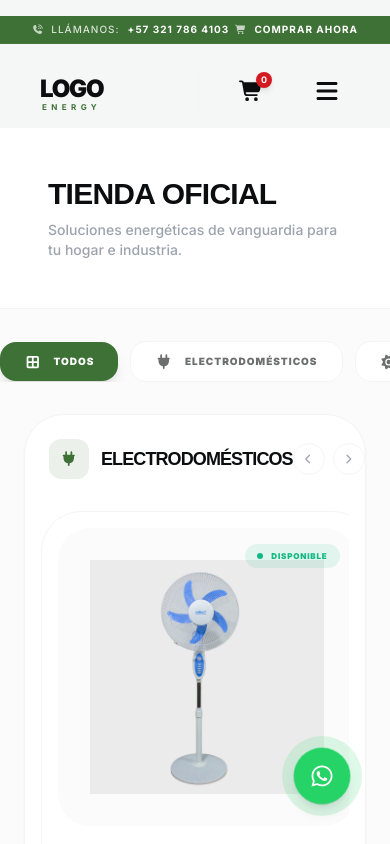
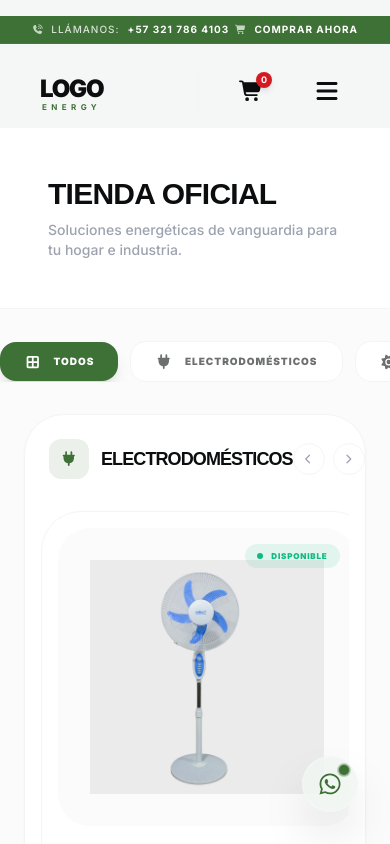
Before and after one commit to checho420/logo-energy, a React (Vite) app: page /shop in a window 390 px wide. Shown: the top 844 px of the page. Built offline with nearby package versions, Linux system fonts and the light colour scheme.

Commit message:
feat: implement responsive Navbar with scroll-based visibility and add FloatingWhatsApp contact button

```diff
--- a/src/components/FloatingWhatsApp.jsx
+++ b/src/components/FloatingWhatsApp.jsx
@@ -5,46 +5,45 @@ import { faWhatsapp } from '@fortawesome/free-brands-svg-icons';
 
 const FloatingWhatsApp = () => {
     return (
-        <div className="fixed bottom-10 right-10 z-[9999] flex items-center justify-center">
-            {/* Elegant Wave/Pulse Effect - Subtle and sophisticated */}
-            {[1, 2].map((i) => (
-                <motion.div
-                    key={i}
-                    initial={{ scale: 1, opacity: 0.5 }}
-                    animate={{
-                        scale: [1, 1.6],
-                        opacity: 0
-                    }}
-                    transition={{
-                        duration: 3,
-                        repeat: Infinity,
-                        delay: i * 1.5,
-                        ease: "easeOut"
-                    }}
-                    className="absolute w-14 h-14 bg-[#25D366] rounded-full"
-                />
-            ))}
-
+        <div className="fixed bottom-8 right-8 z-[1000]">
             <motion.a
                 href="https://wa.me/3245452771"
                 target="_blank"
                 rel="noopener noreferrer"
-                initial={{ opacity: 0, scale: 0.5 }}
+                initial={{ opacity: 0, scale: 0.8 }}
                 animate={{ opacity: 1, scale: 1 }}
-                transition={{
-                    type: "spring",
-                    stiffness: 260,
-                    damping: 20
-                }}
                 whileHover={{
                     scale: 1.1,
-                    boxShadow: "0px 15px 35px rgba(37, 211, 102, 0.4)"
+                    shadow: "0 0 30px rgba(59, 130, 48, 0.4)"
                 }}
-                whileTap={{ scale: 0.95 }}
-                className="relative bg-[#25D366] text-white h-14 w-14 rounded-full flex items-center justify-center shadow-lg outline-none"
-                title="Escríbenos"
+                whileTap={{ scale: 0.9 }}
+                className="group relative w-14 h-14 md:w-16 md:h-16 flex items-center justify-center bg-white/80 dark:bg-[#1A1D1E]/80 backdrop-blur-2xl rounded-full border border-gray-100 dark:border-white/10 shadow-2xl transition-all duration-500 overflow-hidden"
             >
-                <FontAwesomeIcon icon={faWhatsapp} className="text-2xl" />
+                {/* Subtle Breathing Glow Effect */}
+                <motion.div
+                    animate={{
+                        opacity: [0.1, 0.3, 0.1],
+                        scale: [1, 1.2, 1]
+                    }}
+                    transition={{ duration: 4, repeat: Infinity, ease: "easeInOut" }}
+                    className="absolute inset-0 bg-brand-green/20 rounded-full"
+                />
+
+                {/* Rotating Border on Hover */}
+                <div className="absolute inset-[-2px] bg-gradient-to-tr from-brand-green/40 to-transparent opacity-0 group-hover:opacity-100 transition-opacity duration-500 rounded-full" />
+
+                <FontAwesomeIcon
+                    icon={faWhatsapp}
+                    className="text-2xl md:text-3xl text-brand-green z-10 group-hover:scale-110 transition-transform duration-500"
+                />
+
+                {/* Satellite Live Dot */}
+                <div className="absolute top-2 right-2 z-20">
+                    <span className="relative flex h-2.5 w-2.5">
+                        <span className="animate-ping absolute inline-flex h-full w-full rounded-full bg-brand-green opacity-75"></span>
+                        <span className="relative inline-flex rounded-full h-2.5 w-2.5 bg-brand-green"></span>
+                    </span>
+                </div>
             </motion.a>
         </div>
     );
--- a/src/components/Navbar.jsx
+++ b/src/components/Navbar.jsx
@@ -21,17 +21,33 @@ const Navbar = () => {
     const [isLoginOpen, setIsLoginOpen] = useState(false);
     const [isMenuOpen, setIsMenuOpen] = useState(false);
     const [scrolled, setScrolled] = useState(false);
+    const [visible, setVisible] = useState(true);
+    const [lastScrollY, setLastScrollY] = useState(0);
     const navigate = useNavigate();
     const location = useLocation();
     const currentIconColor = theme === 'dark' ? '#FFFFFF' : '#0B0D0E';
 
     useEffect(() => {
         const handleScroll = () => {
-            setScrolled(window.scrollY > 20);
+            const currentScrollY = window.scrollY;
+
+            // Effect transparency
+            setScrolled(currentScrollY > 20);
+
+            // Smart Visibility Logic
+            if (currentScrollY > lastScrollY && currentScrollY > 100) {
+                // Scrolling Down
+                setVisible(false);
+            } else {
+                // Scrolling Up
+                setVisible(true);
+            }
+
+            setLastScrollY(currentScrollY);
         };
-        window.addEventListener('scroll', handleScroll);
+        window.addEventListener('scroll', handleScroll, { passive: true });
         return () => window.removeEventListener('scroll', handleScroll);
-    }, []);
+    }, [lastScrollY]);
 
     useEffect(() => {
         setIsMenuOpen(false);
@@ -55,10 +71,16 @@ const Navbar = () => {
 
     return (
         <>
-            <header key={theme} className={`w-full fixed top-0 z-50 transition-all duration-700 ease-in-out ${scrolled
+            <motion.header
+                key={theme}
+                initial={{ y: 0 }}
+                animate={{ y: visible ? 0 : -100 }}
+                transition={{ duration: 0.4, ease: "easeInOut" }}
+                className={`w-full fixed top-0 z-50 transition-all duration-700 ease-in-out ${scrolled
                     ? 'bg-white/70 dark:bg-[#1A1D1E]/70 backdrop-blur-2xl shadow-xl py-1'
                     : 'bg-transparent py-4'
-                }`}>
+                }`}
+            >
                 {/* Top Utility Bar */}
                 <motion.div
                     initial={false}
@@ -226,7 +248,7 @@ const Navbar = () => {
                     </div>
                 </div>
                 <LoginModal isOpen={isLoginOpen} onClose={() => setIsLoginOpen(false)} />
-            </header>
+            </motion.header>
 
             {/* Mobile Menu Side Drawer */}
             <AnimatePresence>
```
